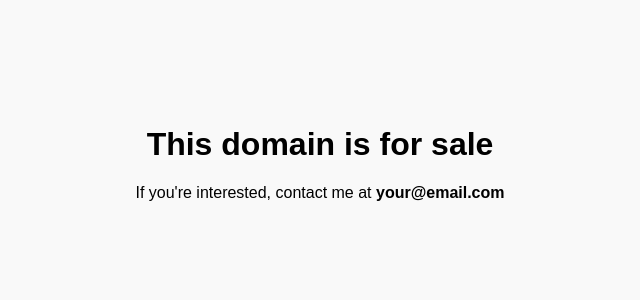
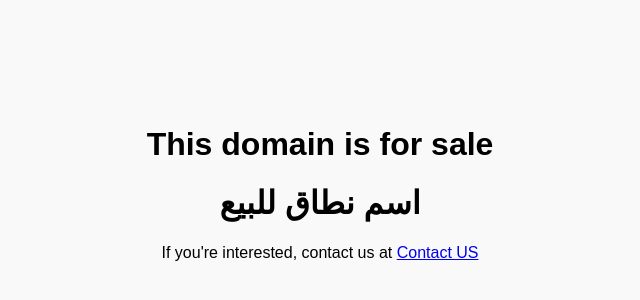
Before and after one commit to HRaf/lemdina-for-sale, a plain HTML site: page index.html in a window 1280 px wide. Shown: the part 66-366 px from the top of the page, without its empty margins (320-960 px from the left). Drawn offline with Linux system fonts and the light colour scheme.

Commit message:
Update index.html

```diff
--- a/index.html
+++ b/index.html
@@ -2,7 +2,7 @@
 <html lang="en">
 <head>
     <meta charset="UTF-8">
-    <title>Domain for Sale</title>
+    <title>Domain for Sale - اسم نطاق للبيع</title>
     <style>
         body {
             font-family: Arial, sans-serif;
@@ -14,6 +14,9 @@
 </head>
 <body>
     <h1>This domain is for sale</h1>
-    <p>If you're interested, contact me at <strong>your@email.com</strong></p>
+    <h1>اسم نطاق للبيع</h1>
+
+    <p>If you're interested, contact us at <a href="achraf.strict@gmail.com">Contact US</a>
+</p>
 </body>
 </html>
```
